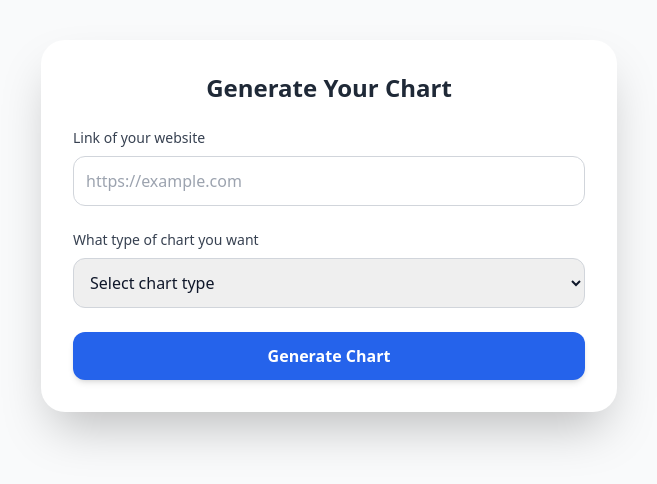
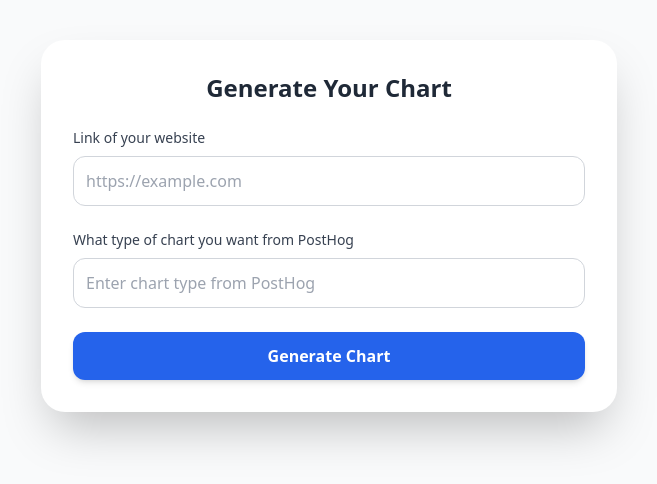
Before and after one commit to arashid02-n/posthog-chatbot, a Next.js app in the folder web/: page / in a window 1280 px wide. Shown: the top 484 px of the page, without its empty margins (311-968 px from the left). Built offline with nearby package versions, Linux system fonts and the light colour scheme.

Commit message:
Update UrlForm.tsx

```diff
--- a/web/app/components/UrlForm.tsx
+++ b/web/app/components/UrlForm.tsx
@@ -25,7 +25,7 @@ export default function UrlForm({
       return;
     }
     if (!chartType) {
-      setError("Please select a chart type");
+      setError("Please enter a chart type from PostHog");
       return;
     }
 
@@ -72,21 +72,18 @@ export default function UrlForm({
         />
       </div>
 
-      {/* Chart Type Select */}
+      {/* Chart Type Input */}
       <div className="flex flex-col">
         <label className="text-sm font-medium text-gray-700 mb-2">
-          What type of chart you want
+          What type of chart you want from PostHog
         </label>
-        <select
+        <input
+          type="text"
+          placeholder="Enter chart type from PostHog"
           value={chartType}
           onChange={(e) => setChartType(e.target.value)}
           className="w-full border border-gray-300 rounded-xl p-3 focus:ring-2 focus:ring-blue-500 focus:outline-none transition duration-200"
-        >
-          <option value="">Select chart type</option>
-          <option value="line">Line Chart</option>
-          <option value="bar">Bar Chart</option>
-          <option value="pie">Pie Chart</option>
-        </select>
+        />
       </div>
 
       {/* Error Message */}
```
